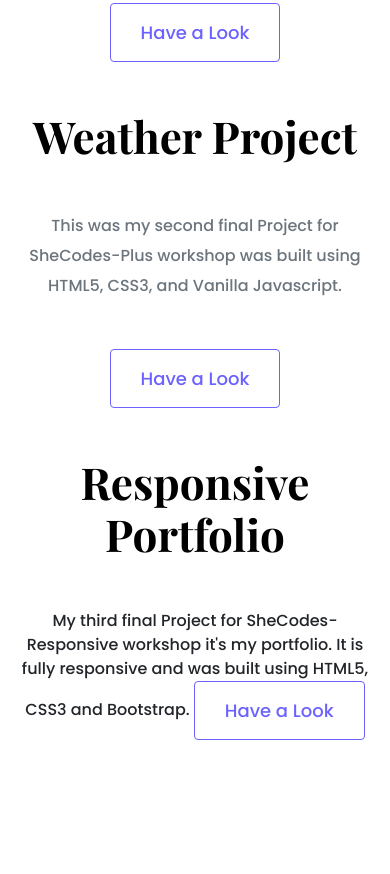
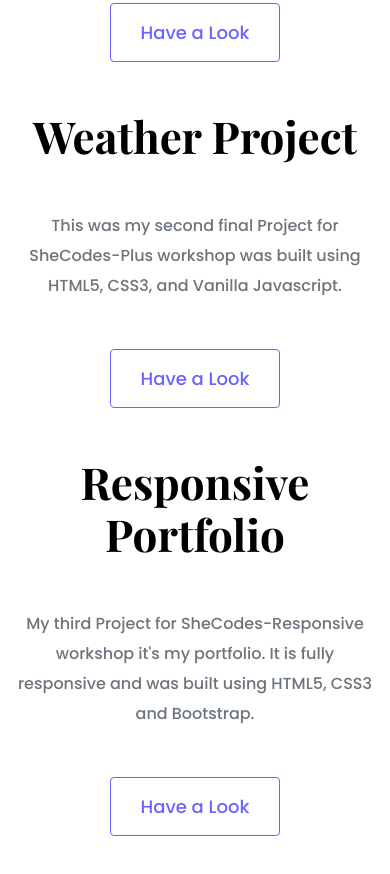
Before and after one commit to AlexandraHockett/Portfolio-project, a plain HTML site: page index.html in a window 390 px wide. Shown: the part 945-1819 px from the top of the page. Before the commit the page ends 1685 px from the top, so only its background shows below. Drawn offline with nearby package versions, Linux system fonts and the light colour scheme.

Commit message:
Updated my info

```diff
--- a/index.html
+++ b/index.html
@@ -75,7 +75,7 @@
           />
         </div>
       </div>
-      <div class="row">
+      <div class="row mb-5">
         <div class="col d-none d-lg-block">
           <img
             src="images/dgHV-dictionary.png"
@@ -84,10 +84,11 @@
           />
         </div>
         <div class="col">
-          <div class="project-description">
+          <div class="project-description3">
             <h2 class="mb-5">Responsive Portfolio</h2>
-            <p class="mb-5 text-muted"></p>
-						My third final Project for SheCodes-Responsive workshop it's my portfolio. It is fully responsive and was built using HTML5, CSS3 and Bootstrap.
+            <p class="mb-5 text-muted">
+						My third Project for SheCodes-Responsive workshop it's my portfolio. It is fully responsive and was built using HTML5, CSS3 and Bootstrap.
+                    </p>
             <a href="" class="btn btn-branding-outline"> Have a Look </a>
           </div>
         </div>
--- a/styles/portfolio.css
+++ b/styles/portfolio.css
@@ -75,6 +75,10 @@ p {
   padding: 40px 60px;
 }
 
+.project-description3 {
+padding: 10px
+}
+
 @media (max-width: 900px) {
   h1 {
     font-size: 44px;
@@ -93,4 +97,9 @@ p {
     padding: 0;
     text-align: center;
   }
+
+  .project-description3 {
+    padding: 0;
+    text-align: center;
+  }
 }
```
